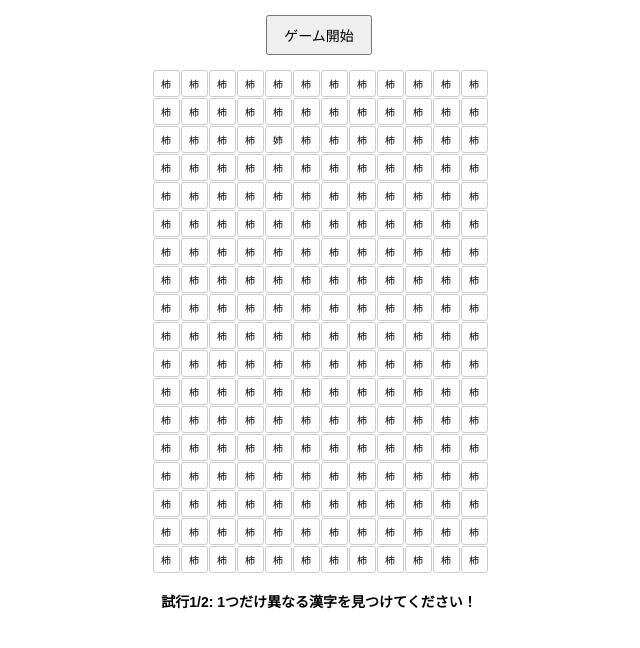
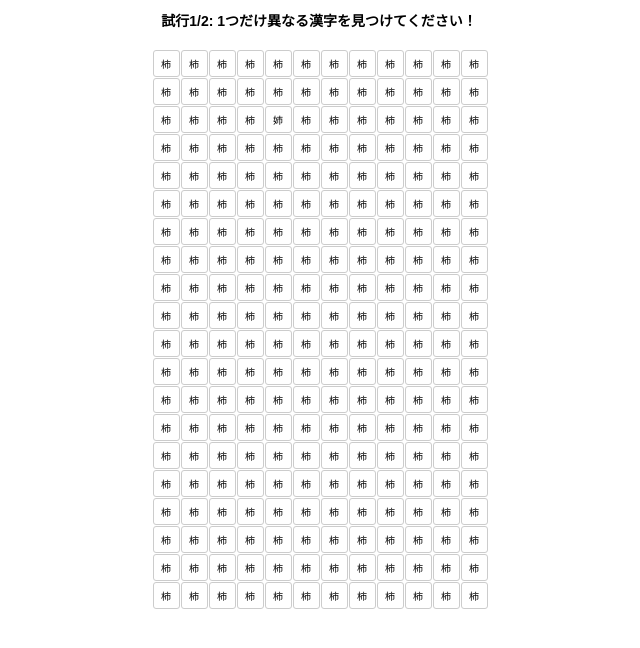
Before and after one commit to Arisanamo/KA-game, a plain HTML site: page index.html in a window 1280 px wide. Both pictures are taken after a click on the button "ゲーム開始". Shown: the whole page, without its empty margins (321-961 px from the left). Drawn offline with Linux system fonts and the light colour scheme.

Commit message:
Update index.html

```diff
--- a/index.html
+++ b/index.html
@@ -16,8 +16,8 @@
     }
     .container {
       display: grid;
-      grid-template-columns: repeat(12, 25px); /* 横12マス */
-      grid-template-rows: repeat(18, 25px); /* 縦18マス */
+      grid-template-columns: repeat(12, 25px);
+      grid-template-rows: repeat(20, 25px);
       gap: 3px;
       margin: 10px 0;
     }
@@ -27,7 +27,7 @@
       display: flex;
       align-items: center;
       justify-content: center;
-      font-size: 10px; /* 最小フォント */
+      font-size: 10px;
       border: 1px solid #ccc;
       border-radius: 3px;
       cursor: pointer;
@@ -38,8 +38,8 @@
       background-color: #e0f7fa;
     }
     #result {
-      margin-top: 10px;
-      font-size: 14px; /* 結果メッセージ */
+      margin-bottom: 10px;
+      font-size: 14px;
       font-weight: bold;
       text-align: center;
       max-width: 90%;
@@ -52,12 +52,12 @@
   </style>
 </head>
 <body>
-  <button onclick="startGame()">ゲーム開始</button>
+  <button id="startButton" onclick="startGame()">ゲーム開始</button>
+  <div id="result"></div>
   <div class="container" id="grid"></div>
-  <div id="result"></div>
 
   <script>
-    let startTime, mistakeIndex = 28; // 「姉」の固定位置（3行目5列目：2*12+4）
+    let startTime, mistakeIndex = 28;
     let firstTime = null;
     let gameCount = 0;
 
@@ -65,12 +65,14 @@
       gameCount++;
       startTime = performance.now();
       const grid = document.getElementById('grid');
+      const startButton = document.getElementById('startButton');
       grid.innerHTML = '';
+      startButton.style.display = 'none'; // ボタンを非表示
       document.getElementById('result').innerText = gameCount === 1
         ? `試行1/2: 1つだけ異なる漢字を見つけてください！`
-        : `試行2/2: 「姉」をクリックしてください！`; // 1回目と2回目でメッセージ分岐
+        : `試行2/2: 「姉」をクリックしてください！`;
 
-      const totalCells = 12 * 18; // 240マス
+      const totalCells = 12 * 20;
       for (let i = 0; i < totalCells; i++) {
         const cell = document.createElement('div');
         cell.className = 'cell';
@@ -85,6 +87,7 @@
     }
 
     function checkMistake(index) {
+      const startButton = document.getElementById('startButton');
       if (index === mistakeIndex) {
         const endTime = performance.now();
         const elapsedTime = (endTime - startTime) / 1000;
@@ -92,14 +95,16 @@
           firstTime = elapsedTime;
           document.getElementById('result').innerText = `1回目の正解！解答時間: ${firstTime.toFixed(2)}秒\nもう一度「ゲーム開始」を押してください。`;
           document.getElementById('grid').innerHTML = '';
+          startButton.style.display = 'block'; // ボタンを再表示
         } else if (gameCount === 2) {
           const secondTime = elapsedTime;
           const timeDiff = firstTime - secondTime;
           const resultText = `${firstTime.toFixed(2)},${secondTime.toFixed(2)},${timeDiff.toFixed(2)}`;
           navigator.clipboard.writeText(resultText);
           document.getElementById('result').innerHTML =
-            `2回目の正解！<br>1回目のタイム: ${firstTime.toFixed(2)}秒<br>2回目のタイム: ${secondTime.toFixed(2)}秒<br>タイム差: ${timeDiff.toFixed(2)}秒${timeDiff > 0 ? '（速くなりました！）' : timeDiff < 0 ? '（遅くなりました）' : '（同じです）'}<br><a href="https://forms.gle/RbA4wE2JAKV51yH79" target="_blank">Google Formsに入力してください</a><br>結果をクリップボードにコピーしました！`;
+            `2回目の正解！<br>1回目のタイム: ${firstTime.toFixed(2)}秒<br>2回目のタイム: ${secondTime.toFixed(2)}秒<br>タイム差: ${timeDiff.toFixed(2)}秒${timeDiff > 0 ? '（速くなりました！）' : timeDiff < 0 ? '（遅くなりました）' : '（同じです）'}<br><a href="https://forms.gle/JMzCNxmvKreQ5UrV9" target="_blank">Google Formsに入力してください</a><br>結果をクリップボードにコピーしました！`;
           document.getElementById('grid').innerHTML = '';
+          startButton.style.display = 'block'; // ボタンを再表示
           gameCount = 0;
         }
       }
```
